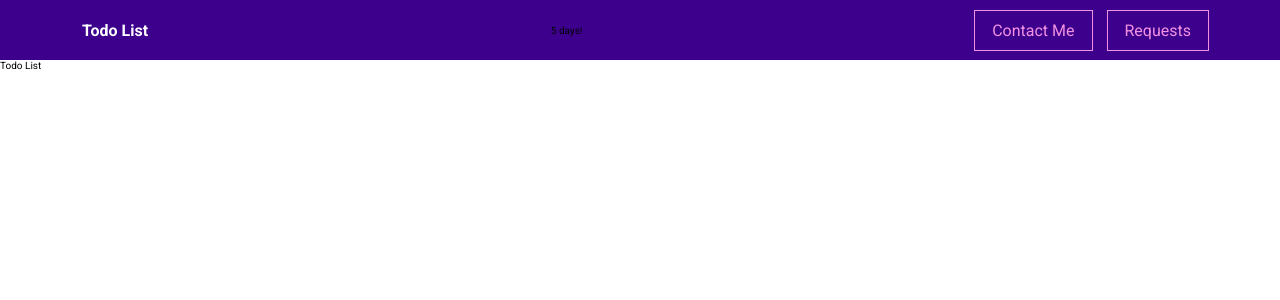
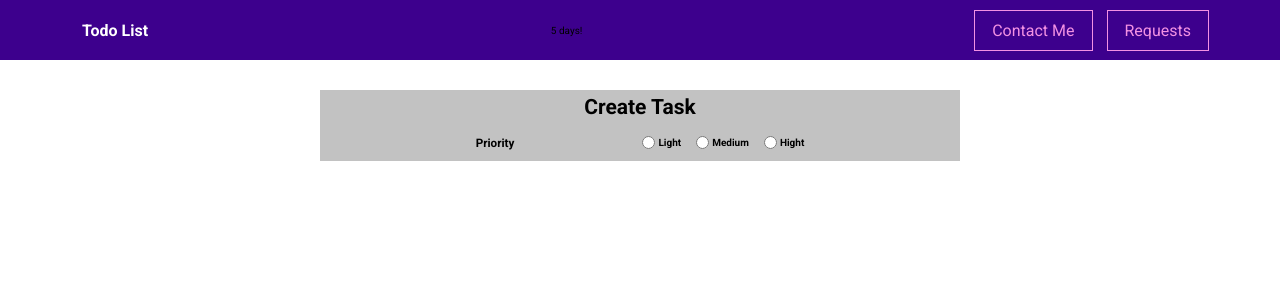
Before and after one commit to SubwaySerfer/todo_list, a Vue app: page /todo in a window 1280 px wide. Shown: the top 300 px of the page. Built offline with nearby package versions, Linux system fonts and the light colour scheme.

Commit message:
feat: add create task maket

```diff
--- a/src/App.vue
+++ b/src/App.vue
@@ -34,6 +34,6 @@ body {
 .wrapper {
   max-width: 1400px;
   margin: 0 auto;
-  padding-top: 2rem;
+  margin-top: 3rem;
 }
 </style>
--- a/src/pages/home/HomeInfo.vue
+++ b/src/pages/home/HomeInfo.vue
@@ -1 +1,6 @@
-<template>Main Info</template>
+<template>
+  <div>
+    Main Info
+    <h6>dollar \ rub</h6>
+  </div>
+</template>
--- a/src/pages/home/HomeTodo.vue
+++ b/src/pages/home/HomeTodo.vue
@@ -10,6 +10,9 @@
       </nav>
     </header>
     <div>Todo preview</div>
+    <div class="footer">
+      <router-link to="/todo"><button>Create Task</button></router-link>
+    </div>
   </div>
 </template>
 
@@ -18,10 +21,15 @@
   width: 50vw;
   height: auto;
   background-color: blueviolet;
+  border-radius: 10px;
+  display: flex;
+  flex-direction: column;
+  justify-content: space-between;
 }
 
 header {
   border: 1px solid black;
+  border-radius: 10px 10px 0 0;
 }
 
 ul {
@@ -36,4 +44,8 @@ ul {
   align-items: center;
   font-weight: 600;
 }
+
+.footer {
+  align-self: flex-end;
+}
 </style>
--- a/src/pages/todo/TodoList.vue
+++ b/src/pages/todo/TodoList.vue
@@ -1 +1,93 @@
-<template>Todo List</template>
+<template>
+  <section class="wrapper">
+    <header><h2>Create Task</h2></header>
+    <form @submit.prevent="">
+      <div class="priority-container">
+        <h3>Priority</h3>
+        <div class="priority-container__checkboxes">
+          <div class="priority-container__checkboxes_item">
+            <input
+              class="radio"
+              type="radio"
+              id="hight"
+              value="hight"
+              v-model="priority"
+            />
+            <label for="hight">Hight</label>
+          </div>
+          <div class="priority-container__checkboxes_item">
+            <input
+              class="radio"
+              type="radio"
+              id="medium"
+              value="medium"
+              v-model="priority"
+            />
+            <label for="medium">Medium</label>
+          </div>
+          <div class="priority-container__checkboxes_item">
+            <input
+              class="radio"
+              type="radio"
+              id="light"
+              value="light"
+              v-model="priority"
+            />
+            <label for="light">Light</label>
+          </div>
+        </div>
+      </div>
+    </form>
+  </section>
+</template>
+
+<script>
+export default {
+  data() {
+    return {
+      priority: null,
+    };
+  },
+};
+</script>
+
+<style scoped>
+.wrapper {
+  width: 50vw;
+  height: auto;
+  background-color: #c2c2c2;
+}
+header {
+  text-align: center;
+  height: auto;
+  font-size: 1.4rem;
+}
+h2 {
+  margin: 0;
+  padding: 0.5rem;
+}
+.priority-container {
+  display: flex;
+  flex-direction: row;
+  justify-content: center;
+  align-items: center;
+  gap: 20%;
+}
+.priority-container__checkboxes {
+  display: flex;
+  flex-direction: row-reverse;
+  align-items: center;
+  gap: 1.5rem;
+}
+.priority-container__checkboxes_item {
+  display: flex;
+  flex-direction: row;
+  align-items: center;
+  justify-content: flex-start;
+  font-weight: 600;
+  gap: 3px;
+}
+.radio {
+  margin: 0;
+}
+</style>
```
